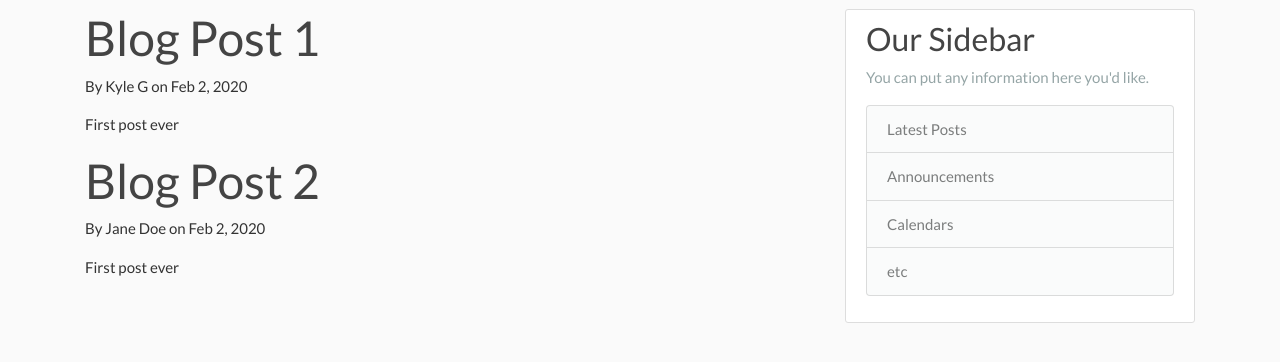
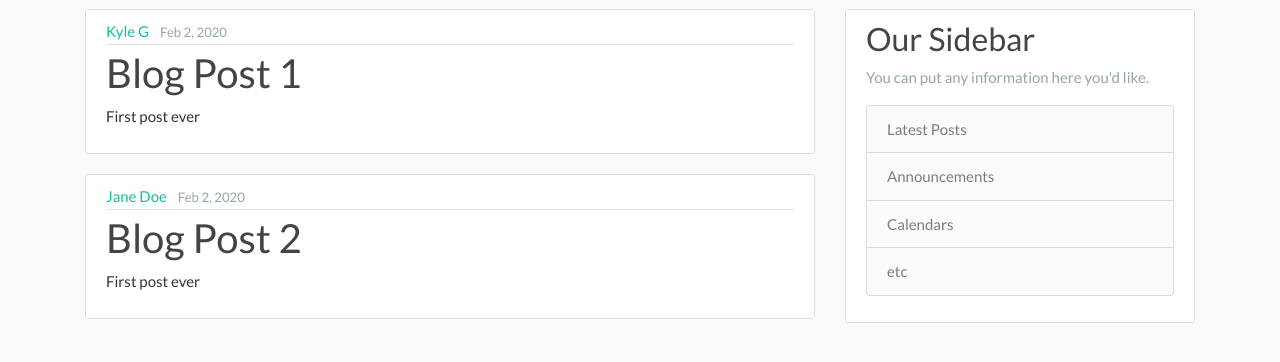
Before and after one commit to AceMouty/django_blog, a Django app: page / in a window 1280 px wide. Shown: the part 71-433 px from the top of the page. Run offline with Django 3.2, Linux system fonts and the light colour scheme; some libraries are stand-ins or nearby versions.

Commit message:
Added url lookup in the templates

```diff
--- a/blog/templates/blog/base.html
+++ b/blog/templates/blog/base.html
@@ -20,14 +20,14 @@
   <header class="site-header">
     <nav class="navbar navbar-expand-md navbar-dark bg-steel fixed-top">
       <div class="container">
-        <a class="navbar-brand mr-4" href="/">Django Blog</a>
+        <a class="navbar-brand mr-4" href="{% url 'blog-home' %}">Django Blog</a>
         <button class="navbar-toggler" type="button" data-toggle="collapse" data-target="#navbarToggle" aria-controls="navbarToggle" aria-expanded="false" aria-label="Toggle navigation">
         <span class="navbar-toggler-icon"></span>
         </button>
         <div class="collapse navbar-collapse" id="navbarToggle">
           <div class="navbar-nav mr-auto">
-            <a class="nav-item nav-link" href="/">Home</a>
-            <a class="nav-item nav-link" href="/about">About</a>
+            <a class="nav-item nav-link" href="{% url 'blog-home' %}">Home</a>
+            <a class="nav-item nav-link" href="{% url 'blog-about' %}">About</a>
           </div>
           <!-- Navbar Right Side -->
           <div class="navbar-nav">
--- a/blog/templates/blog/home.html
+++ b/blog/templates/blog/home.html
@@ -1,10 +1,15 @@
 {% extends "blog/base.html" %}
 {% block content %}
   {% for post in posts %}
-    <div>
-      <h1>{{ post.title }}</h1>
-      <p>By {{ post.author }} on {{ post.date_posted }}</p>
-      <p>{{ post.content }}</p>
+  <article class="media content-section">
+    <div class="media-body">
+      <div class="article-metadata">
+        <a class="mr-2" href="#">{{ post.author }}</a>
+        <small class="text-muted">{{ post.date_posted }}</small>
+      </div>
+      <h2><a class="article-title" href="#">{{ post.title }}</a></h2>
+      <p class="article-content">{{ post.content }}</p>
     </div>
+  </article>
   {% endfor %}
 {% endblock content %}
--- a/blog/urls.py
+++ b/blog/urls.py
@@ -2,6 +2,6 @@ from django.urls import path
 from . import views
 
 urlpatterns = [
-    path('', views.home, name="blog-homme"),
+    path('', views.home, name="blog-home"),
     path('about/', views.about, name="blog-about")
 ]
```
